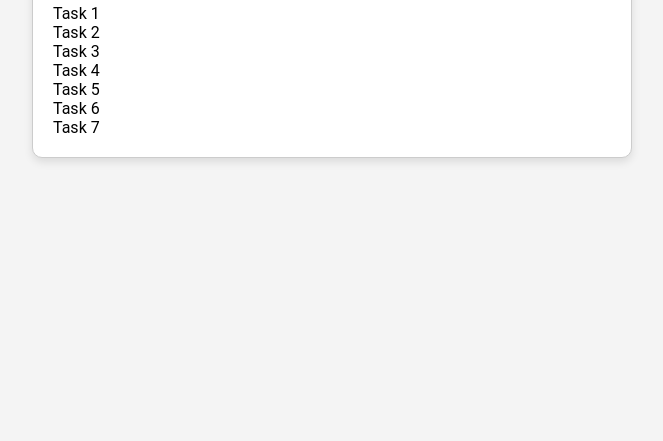
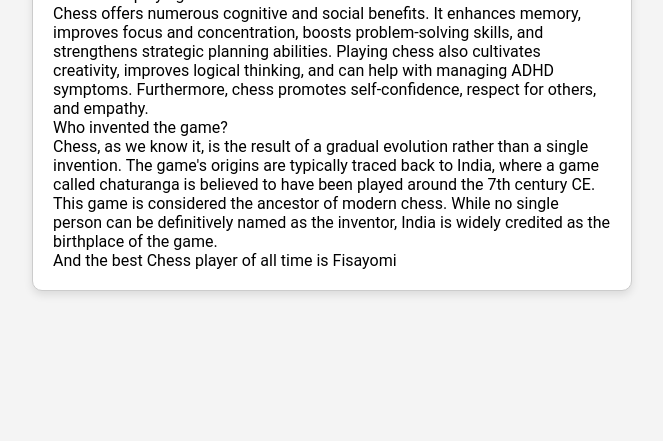
Before and after one commit to Fisayomi123-bot/task-tracker, a plain HTML site: page index.html in a window 1280 px wide. Shown: the part 359-800 px from the top of the page, without its empty margins (308-971 px from the left). Drawn offline with Linux system fonts and the light colour scheme.

```diff
--- a/index.html
+++ b/index.html
@@ -9,14 +9,14 @@
   <body>
     <div class="container">
       <h1>Task Tracker</h1>
-      <ul id="tasks">
-        <li>Task 1</li>
-        <li>Task 2</li>
-        <li>Task 3</li>
-        <li>Task 4</li>
-        <li>Task 5</li>
-        <li>Task 6</li>
-        <li>Task 7</li>
+      <ul id="Chess">
+        <li>What is Chess?</li>
+        <li>Chess is a strategic board game for two players where the goal is to checkmate the opponent's king. It's a classic game of intellectual engagement and planning, with a long and rich history. Each player controls 16 pieces, each with unique movement patterns, and the objective is to capture or block the opponent's king. /li>
+        <li>Benefits of playing Chess:</li>
+        <li>Chess offers numerous cognitive and social benefits. It enhances memory, improves focus and concentration, boosts problem-solving skills, and strengthens strategic planning abilities. Playing chess also cultivates creativity, improves logical thinking, and can help with managing ADHD symptoms. Furthermore, chess promotes self-confidence, respect for others, and empathy. </li>
+        <li>Who invented the game?</li>
+        <li>Chess, as we know it, is the result of a gradual evolution rather than a single invention. The game's origins are typically traced back to India, where a game called chaturanga is believed to have been played around the 7th century CE. This game is considered the ancestor of modern chess. While no single person can be definitively named as the inventor, India is widely credited as the birthplace of the game. </li>
+        <li>And the best Chess player of all time is Fisayomi </li>
 
       </ul>
     </div>
```
